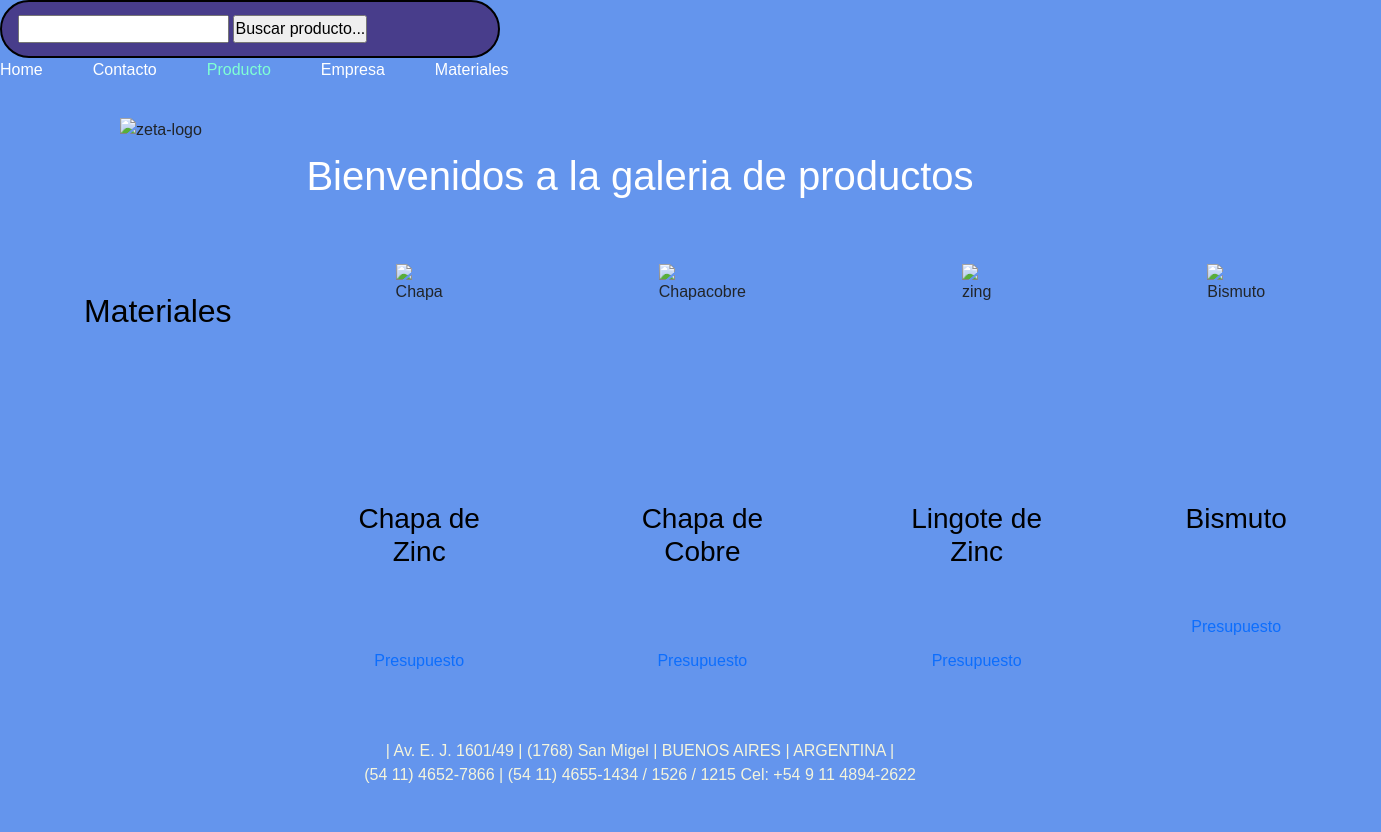
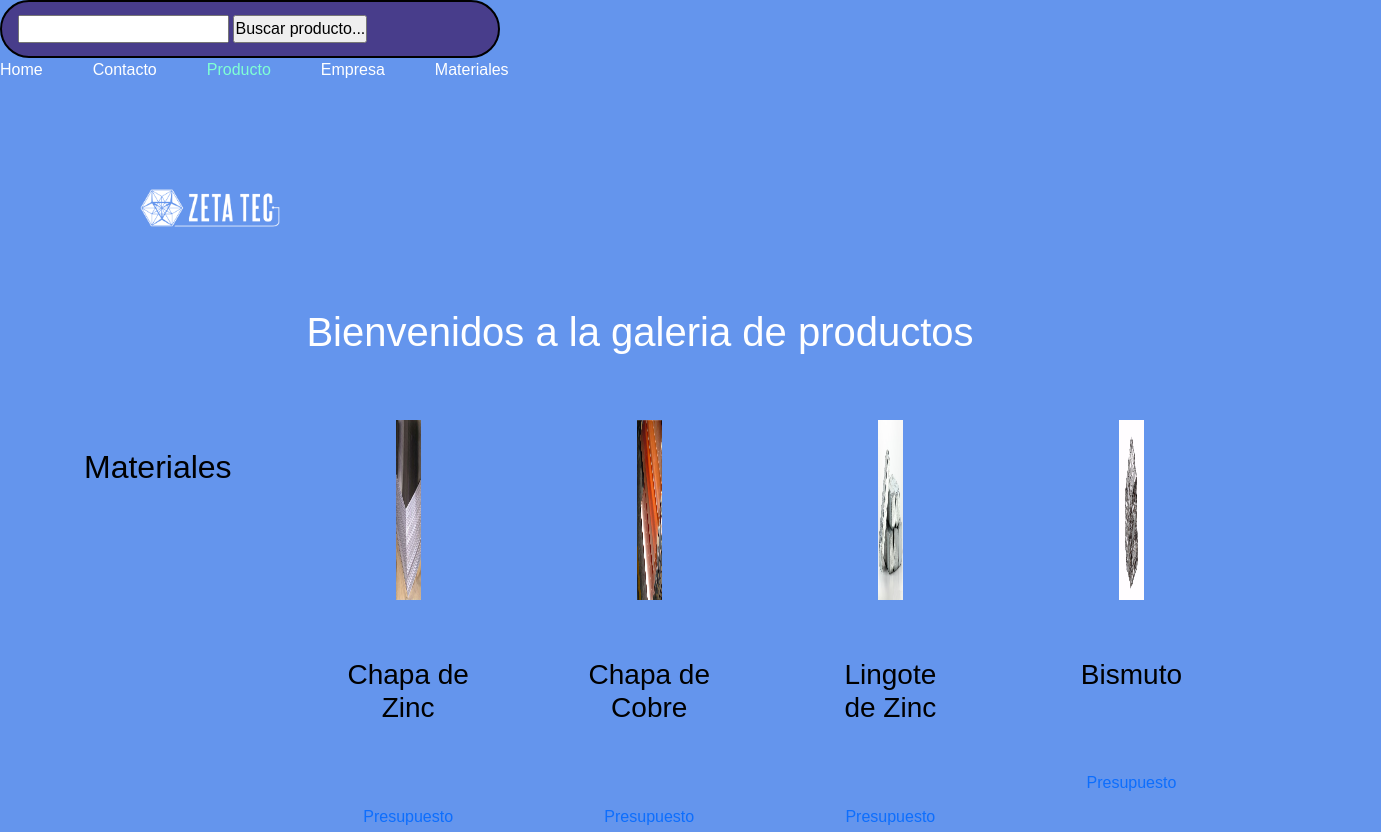
Before and after one commit to Nataliriva/zetatecweb, a plain HTML site: page producto.html in a window 1280 px wide. Shown: the top 832 px of the page, 1381 px wide, since content can reach past the window. Before the commit the page ends 807 px from the top, so only its background shows below. Drawn offline with nearby package versions, Linux system fonts and the light colour scheme.

Commit message:
Se modifico las fotos

```diff
--- a/producto.html
+++ b/producto.html
@@ -35,7 +35,7 @@
 
         <section class="logo-de-zeta-tec">
             <div>
-                <img src="../Proyecto/imagen/Logotipo Final Positivo.png" alt="zeta-logo">
+                <img src="../zetatecweb/imagen/Logotipo Final Positivo.png" alt="zeta-logo">
             </div>
             <div>
                 <h1>Bienvenidos a la galeria de productos</h1>
@@ -51,7 +51,7 @@
                         <h2> Materiales</h2>
                     </div>
                     <article class="zinc-material">
-                        <img src="../Proyecto/imagen/Chapa Zinc 20x20cm zinc.jpg" alt="Chapa">
+                        <img src="../zetatecweb/imagen/Chapa Zinc 20x20cm zinc.jpg" alt="Chapa">
 
                     <div>
                         <h3>Chapa de Zinc </h3>
@@ -62,7 +62,7 @@
                     </article>
 
                     <article class="zinc-material">
-                        <img src="../Proyecto/imagen/chapas de cobre largas.jpeg" alt="Chapacobre">
+                        <img src="../zetatecweb/imagen/chapas de cobre largas.jpeg" alt="Chapacobre">
 
                         <div >
                         <h3>Chapa de Cobre </h3>
@@ -71,7 +71,7 @@
                     </article>
 
                     <article class="zinc-material">
-                        <img src="../Proyecto/imagen/Zinkbarren.jpg" alt="zing">
+                        <img src="../zetatecweb/imagen/zinc.jpg.jpg" alt="zing">
 
                         <div>
                         <h3>Lingote de Zinc </h3>
@@ -81,7 +81,7 @@
 
 
                     <article class="zinc-material">
-                        <img src="../Proyecto/imagen/bismuto.jpg" alt="Bismuto">
+                        <img src="../zetatecweb/imagen/bismuto.jpg" alt="Bismuto">
 
                          <div>
                         <h3>Bismuto</h3>
@@ -98,7 +98,7 @@
             (54 11) 4652-7866 | (54 11) 4655-1434 / 1526 / 1215
             Cel: +54 9 11 4894-2622
               <div>
-                  <img class="logo_whatsapp" src="../Proyecto/imagen/logodewhatsapp.png" alt="imagendewhasapp">
+                  <img class="logo_whatsapp" src="../zetatecweb/imagen/logodewhatsapp.png" alt="imagendewhasapp">
               </div>
             </footer>
 
```
Also changed, not shown: empresa.html (+4 -4 lines), index.html (+1 -1 lines), materiales.html (+4 -4 lines).
